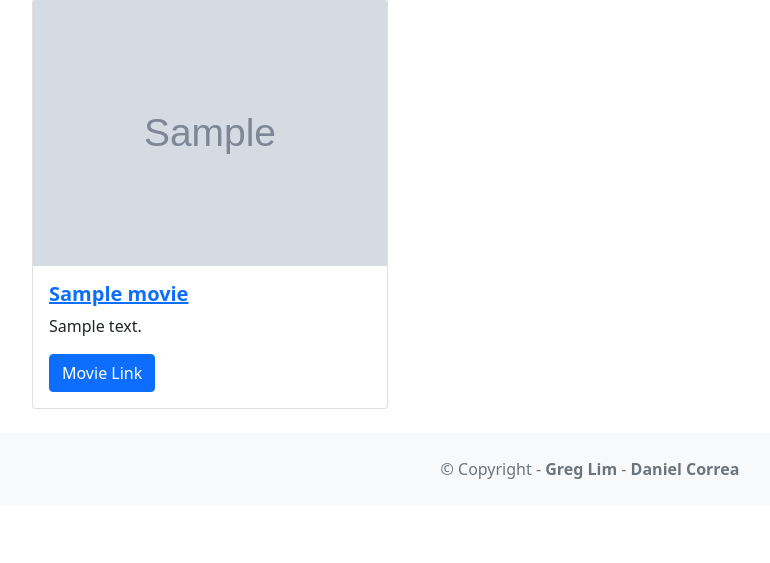
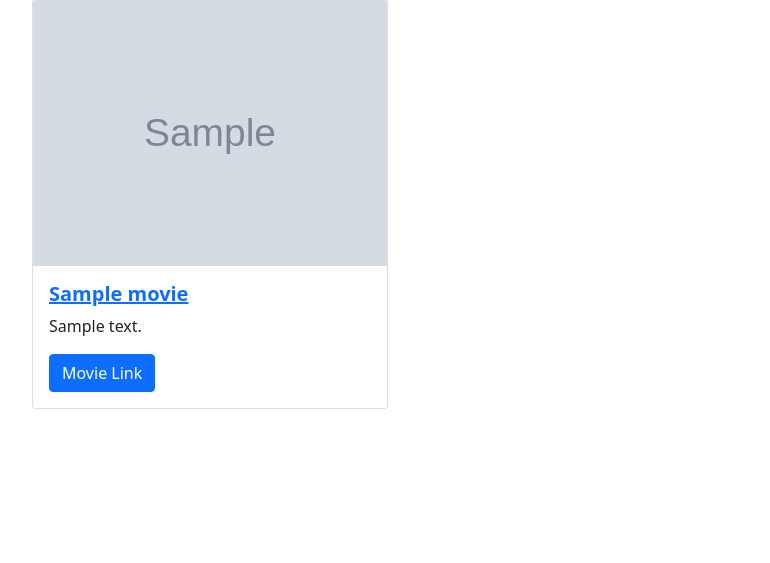
Before and after one commit to hariravichandran/review_movies, a Django app: template movie/templates/home.html in a window 1280 px wide. Shown: the part 237-800 px from the top of the page, without its empty margins (50-820 px from the left). Run offline with Django 4.2, Linux system fonts and the light colour scheme; the template is opened without the code that fills it: most values are stand-ins (such as "Sample title", 1, 10 or a date in 2020); grey boxes marked "Sample" are stand-in pictures.

Commit message:
remove footer

```diff
--- a/moviereviews/templates/base.html
+++ b/moviereviews/templates/base.html
@@ -47,17 +47,6 @@
     </div>
 
     <footer class="text-center text-lg-start bg-light text-muted mt-4">
-      <div class="text-center p-4">
-        © Copyright -
-        <a class="text-reset fw-bold text-decoration-none"
-          target="_blank" href="https://twitter.com/greglim81">
-          Greg Lim
-        </a> -
-        <a class="text-reset fw-bold text-decoration-none"
-          target="_blank" href="https://twitter.com/danielgarax">
-          Daniel Correa
-        </a>
-      </div>
     </footer>
   </body>
 </html>
```
